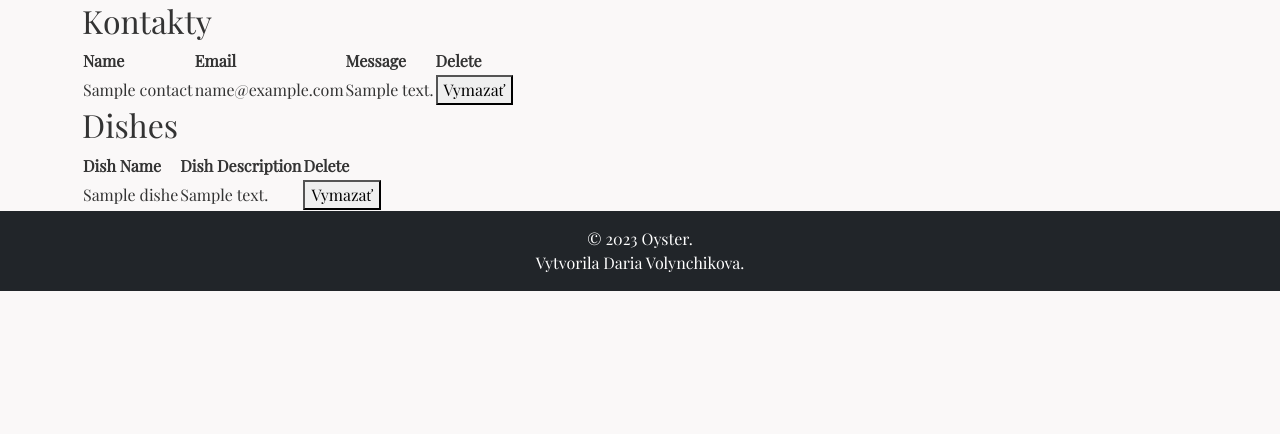
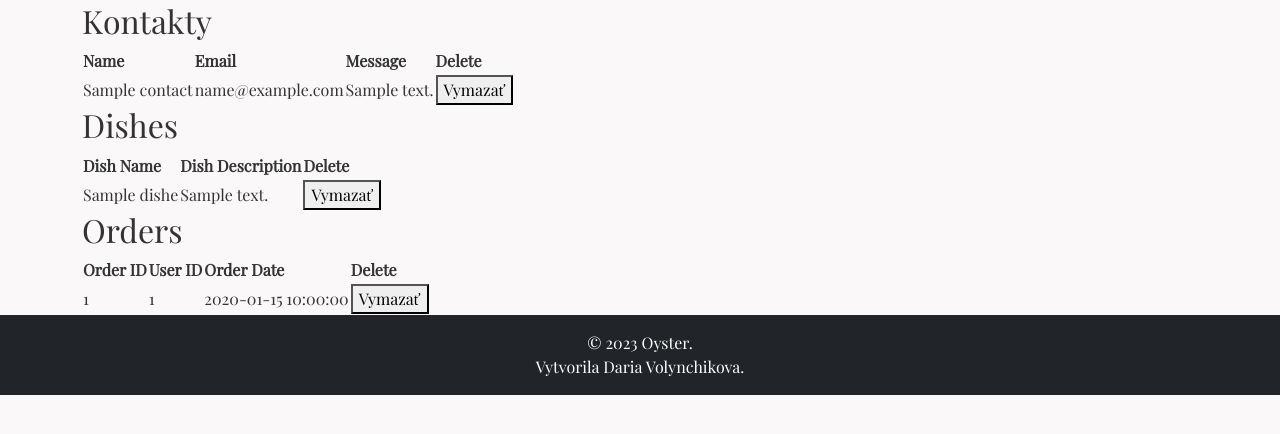
Before and after one commit to diiivol/sj_projekt, a PHP site: page /templates/admin.php in a window 1280 px wide. Shown: the part 124-558 px from the top of the page. Run offline with PHP 8.4, Linux system fonts and the light colour scheme; the visitor is signed in with stand-in values (Sample User, id 1); tables that the repository leaves empty or names only in its code hold one stand-in row (values such as "Sample post").

Commit message:
+orders in admin

```diff
--- a/_inc/classes/Contact.php
+++ b/_inc/classes/Contact.php
@@ -42,7 +42,7 @@ class Contact extends Database
   {
     try {
       $sql = "SELECT * FROM contact";
-      $query =  $this->db->query($sql);
+      $query = $this->db->query($sql);
       $contacts = $query->fetchAll();
       return $contacts;
     } catch (PDOException $e) {
--- a/_inc/classes/Dishes.php
+++ b/_inc/classes/Dishes.php
@@ -1,4 +1,3 @@
-
 <?php
 
 class Dishes extends Database
@@ -13,7 +12,7 @@ class Dishes extends Database
     public function select()
     {
         try {
-            $query =  $this->db->query("SELECT * FROM dishes");
+            $query = $this->db->query("SELECT * FROM dishes");
             $dishes = $query->fetchAll();
             return $dishes;
         } catch (PDOException $e) {
@@ -35,5 +34,3 @@ class Dishes extends Database
         }
     }
 }
-
-?>
--- a/_inc/classes/Order.php
+++ b/_inc/classes/Order.php
@@ -25,7 +25,6 @@ class Order extends Database
                 $sql = "INSERT INTO order_items (order_id, product_id, quantity) VALUES (:order_id, :product_id, :quantity)";
                 $stmt = $this->db->prepare($sql);
                 $stmt->execute([':order_id' => $orderId, ':product_id' => $id, ':quantity' => $quantity]);
-
             }
 
             return true;
@@ -35,7 +34,56 @@ class Order extends Database
         }
     }
 
-    public function clearCart() {
+
+
+    public function delete()
+    {
+        try {
+            $this->db->beginTransaction();
+
+            $data = array(
+                'order_id' => $_POST['delete_order']
+            );
+
+            // Удаляем элементы заказа
+            $query = "DELETE FROM order_items WHERE order_id = :order_id";
+            $query_run = $this->db->prepare($query);
+            $query_run->execute($data);
+
+            // Удаляем заказ
+            $query = "DELETE FROM orders WHERE id = :order_id";
+            $query_run = $this->db->prepare($query);
+            $query_run->execute($data);
+
+            // Завершаем транзакцию
+            $this->db->commit();
+
+            return true;
+        } catch (PDOException $e) {
+            // Откатываем транзакцию, если что-то пошло не так
+            $this->db->rollBack();
+            echo "Error: " . $e->getMessage();
+            return false;
+        }
+    }
+
+
+    public function select()
+    {
+        try {
+            $sql = "SELECT * FROM orders";
+            $stmt = $this->db->query($sql);
+            $orders = $stmt->fetchAll(PDO::FETCH_OBJ);
+            return $orders;
+        } catch (PDOException $e) {
+            echo $e->getMessage();
+            return false;
+        }
+    }
+
+
+    public function clearCart()
+    {
         $_SESSION['cart'] = array();
     }
 }
--- a/templates/admin.php
+++ b/templates/admin.php
@@ -1,4 +1,5 @@
 <?php
+ob_start();
 include('partials/header.php');
 
 if (!isset($_SESSION['logged_in']) || $_SESSION['logged_in'] != true || $_SESSION['user_role'] == 0) {
@@ -16,7 +17,7 @@ if (!isset($_SESSION['logged_in']) || $_SESSION['logged_in'] != true || $_SESSIO
                 $contacts = $contact_object->select();
                 if (isset($_POST['delete_contact'])) {
                     $contact_id = $_POST['delete_contact'];
-                    $contact_object->delete($contact_id);
+                    $contact_object->delete();
                     header('Location: ' . $_SERVER['PHP_SELF']);
                     exit();
                 }
@@ -52,7 +53,7 @@ if (!isset($_SESSION['logged_in']) || $_SESSION['logged_in'] != true || $_SESSIO
                 $dishes = $dishes_object->select();
                 if (isset($_POST['delete_dishes'])) {
                     $dishes_id = $_POST['delete_dishes'];
-                    $dishes_object->delete($dishes_id);
+                    $dishes_object->delete();
                     header('Location: ' . $_SERVER['PHP_SELF']);
                     exit();
                 }
@@ -76,6 +77,37 @@ if (!isset($_SESSION['logged_in']) || $_SESSION['logged_in'] != true || $_SESSIO
                 }
                 echo '</table>';
                 ?>
+                <h2>Orders</h2>
+                <?php
+                $order_object = new Order();
+                $orders = $order_object->select();
+
+                if (isset($_POST['delete_order'])) {
+                    $order_id = $_POST['delete_order'];
+                    $order_object->delete();
+                    header('Location: ' . $_SERVER['PHP_SELF']);
+                    exit();
+                }
+                echo '<table class="admin-table">';
+                echo '<tr><th>Order ID</th>
+                            <th>User ID</th>
+                            <th>Order Date</th>
+                            <th>Delete</th>
+                        </tr>';
+                foreach ($orders as $o) {
+                    echo '<tr>';
+                    echo '<td>' . $o->id . '</td>';
+                    echo '<td>' . $o->user_id . '</td>';
+                    echo '<td>' . $o->order_date . '</td>';
+                    echo '<td>
+                                <form action="" method="POST">
+                                    <button type="submit" name="delete_order" value="' . $o->id . '"' . '>Vymazať</button>
+                                </form>
+                          </td>';
+                    echo '</tr>';
+                }
+                echo '</table>';
+                ?>
             </div>
         </div>
     </section>
```
Also changed, not shown: templates/about-us.php (+7 -4 lines), templates/user.php (line endings or trailing spaces).
